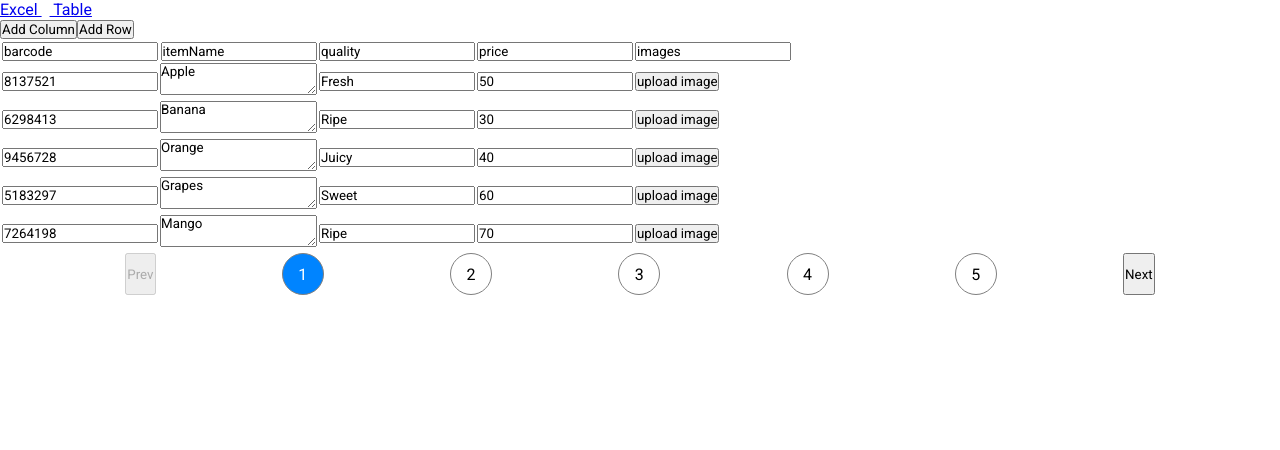
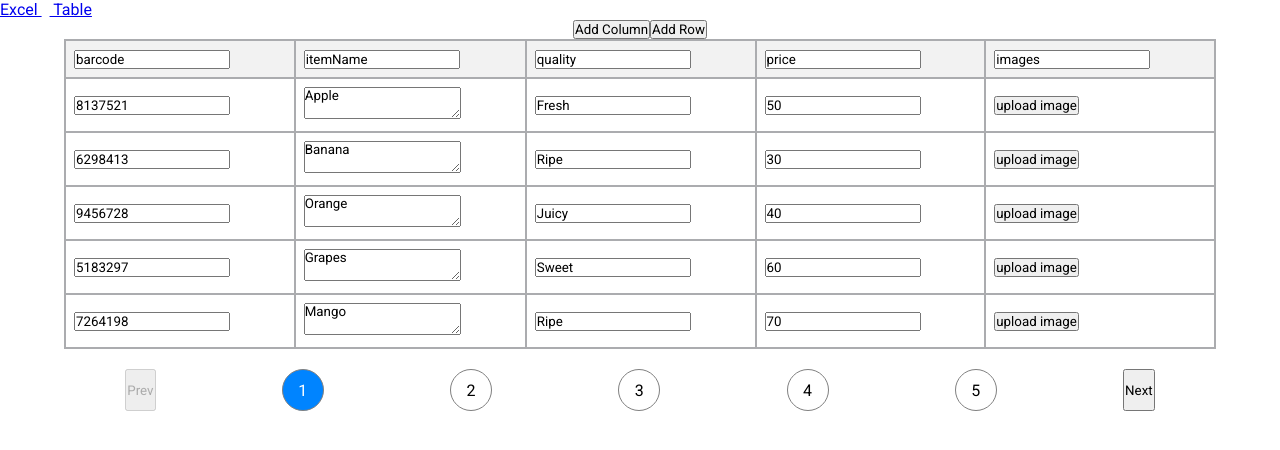
Before and after one commit to isagarjaiswal/react-table, a React (Create React App) app: page / in a window 1280 px wide. Shown: the top 450 px of the page. Built offline with nearby package versions, Linux system fonts and the light colour scheme.

Commit message:
Add style to table component

```diff
--- a/src/App.css
+++ b/src/App.css
@@ -7,14 +7,17 @@
   font-family: "Roboto", sans-serif;
 }
 
-table > tbody > tr > td {
+
+/* table > tbody > tr > td {
   padding: 2px;
   background-color: grey;
 }
 table > thead > th {
   padding: 2px;
   background-color: rgb(103, 94, 94);
-}
+} */
+
+
 button {
   padding: 10px;
   border-radius: 5px;
--- a/src/Components/Table/Table.css
+++ b/src/Components/Table/Table.css
@@ -1,40 +1,73 @@
+.main-container {
+  display: flex;
+  align-items: center;
+  justify-content: center;
+  flex-direction: column;
+}
 
-.modal-div{
+.modal-div {
   padding: 10px;
   background-color: grey;
   position: absolute;
   top: 50%;
-    left:50%;
-    transform: translate( -50%, -50%);
+  left: 50%;
+  transform: translate(-50%, -50%);
 }
 
-  .button-div{
+.button-div {
   display: flex;
   justify-content: right;
 }
 
-  .modal-close{
+.modal-close {
   width: 70px;
   height: 25px;
   color: rgb(54, 54, 54);
   font-weight: bold;
 }
 
-  .modal-close:hover{
+.modal-close:hover {
   background-color: red;
-    color:white;
+  color: white;
   border: 2px solid white;
 
 }
 
 
-  .file-upload-model-div{
+.file-upload-model-div {
   position: absolute;
   top: 50%;
-    left : 50%;
+  left: 50%;
   background-color: rgba(0, 0, 0, 0.6);
   height: 100vh;
   width: 100vw;
   transform: translate(-50%, -50%);
 
 }
+
+.table-container {
+  display: flex;
+  align-items: center;
+  justify-content: center;
+  width: 100%;
+  max-width: 90%;
+  overflow-x: auto;
+}
+
+.table-wrapper {
+  border-collapse: collapse;
+  width: 100%;
+  margin-bottom: 20px;
+}
+
+th,
+td {
+  border: 2px solid #abacaf;
+  padding: 8px;
+  text-align: left;
+  text-wrap: wrap;
+}
+
+th {
+  background-color: #f2f2f2;
+}
--- a/src/Components/Table/Table.jsx
+++ b/src/Components/Table/Table.jsx
@@ -1,9 +1,9 @@
-import { useState, useEffect } from "react";
-import { createPortal } from "react-dom";
-import "./Table.css";
-import { apiData } from "../../Data/apiData.js";
-import FileUpload from "../FileUpload/FileUpload.jsx";
-import Pagination from "../Pagination/Pagination.jsx";
+import { useState, useEffect } from 'react';
+import { createPortal } from 'react-dom';
+import './Table.css';
+import { apiData } from '../../Data/apiData.js';
+import FileUpload from '../FileUpload/FileUpload.jsx';
+import Pagination from '../Pagination/Pagination.jsx';
 
 const Table = () => {
   const [tableState, setTableState] = useState({
@@ -18,8 +18,8 @@ const Table = () => {
   const [modalOpen, setModalOpen] = useState(false);
   const [showAddRowAlert, setShowAddRowAlert] = useState(false);
   const [addColumnFormState, setAddColumnFormState] = useState({
-    columnName: "",
-    columnComponentType: "",
+    columnName: '',
+    columnComponentType: '',
   });
 
   const getRows = (items, columnTypes) => {
@@ -56,12 +56,12 @@ const Table = () => {
   useEffect(() => {
     setDataInState(apiData);
     // eslint-disable-next-line
-  },[]);
+  }, []);
 
   const resetColumnForm = () => {
     setAddColumnFormState({
-      columnName: "",
-      columnComponentType: "",
+      columnName: '',
+      columnComponentType: '',
     });
   };
 
@@ -104,18 +104,19 @@ const Table = () => {
   };
 
   const addRowAlertProps = {
-    message: "Please add atleast 1 column to add rows. ",
+    message: 'Please add atleast 1 column to add rows. ',
     setShowAddRowAlert,
   };
 
   return (
-    <div>
-      <button onClick={addColumnPrompt}>Add Column</button>
-      <button onClick={handleAddRow}>Add Row</button>
+    <div className='main-container'>
+      <div className='btn-container'> <button onClick={addColumnPrompt}>Add Column</button>
+      <button onClick={handleAddRow}>Add Row</button></div>
+
       {modalOpen && <AddColumnModal {...addColumnModalProps} />}
       {showAddRowAlert && <AddRowAlert {...addRowAlertProps} />}
-
-      <table>
+      <div className="table-container">
+        <table className="table-wrapper">
           <thead>
             {tableState.columns.map((columnObj, idx) => (
               <th>
@@ -157,6 +158,7 @@ const Table = () => {
             })}
           </tbody>
         </table>
+      </div>
       <Pagination
         data={tableState.rows}
         pageSize={pageSize}
@@ -263,13 +265,13 @@ const FileUploadModal = () => {
   const [fileUploadModal, setFileUploadModal] = useState(false);
 
   const disableBodyScroll = () => {
-    const [body] = document.getElementsByTagName("body");
-    body.style.overflow = "hidden";
+    const [body] = document.getElementsByTagName('body');
+    body.style.overflow = 'hidden';
   };
 
   const enableBodyScroll = () => {
-    const [body] = document.getElementsByTagName("body");
-    body.style.overflow = "auto";
+    const [body] = document.getElementsByTagName('body');
+    body.style.overflow = 'auto';
   };
 
   useEffect(() => {
```
Lines whose indentation alone changed are shown as unchanged.
